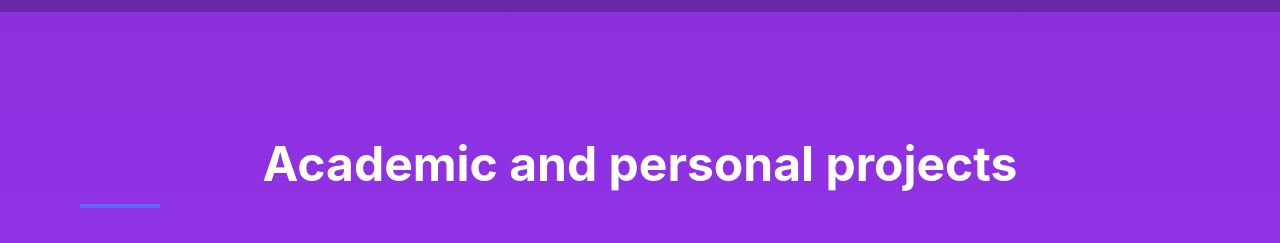
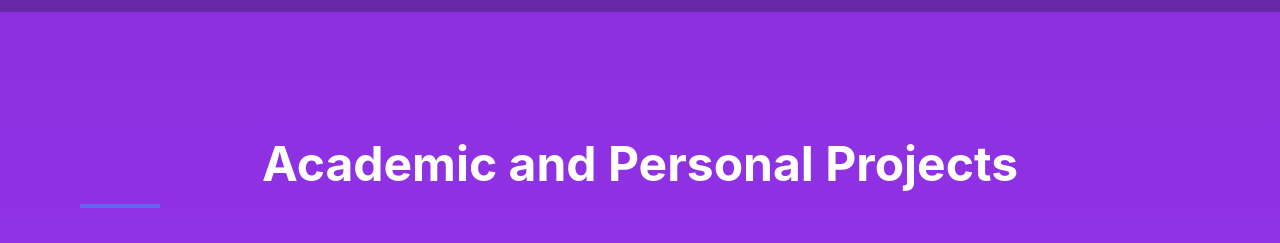
Before and after one commit to ms-2301/portfolio, a React (Create React App) app: page / in a window 1280 px wide. Shown: the part 2920-3163 px from the top of the page. Built offline with nearby package versions, Linux system fonts and the light colour scheme.

Commit message:
a and p name change

```diff
--- a/src/components/Projects.jsx
+++ b/src/components/Projects.jsx
@@ -53,7 +53,7 @@ export default function Projects() {
           transition={{ duration: 0.6 }}
         >
           <h2 className="text-4xl md:text-5xl font-bold mb-4 text-center">
-            <span className="text-white">Academic and personal projects</span>
+            <span className="text-white">Academic and Personal Projects</span>
           </h2>
           <div className="h-1 w-20 bg-primary mb-12"></div>
         </motion.div>
```
